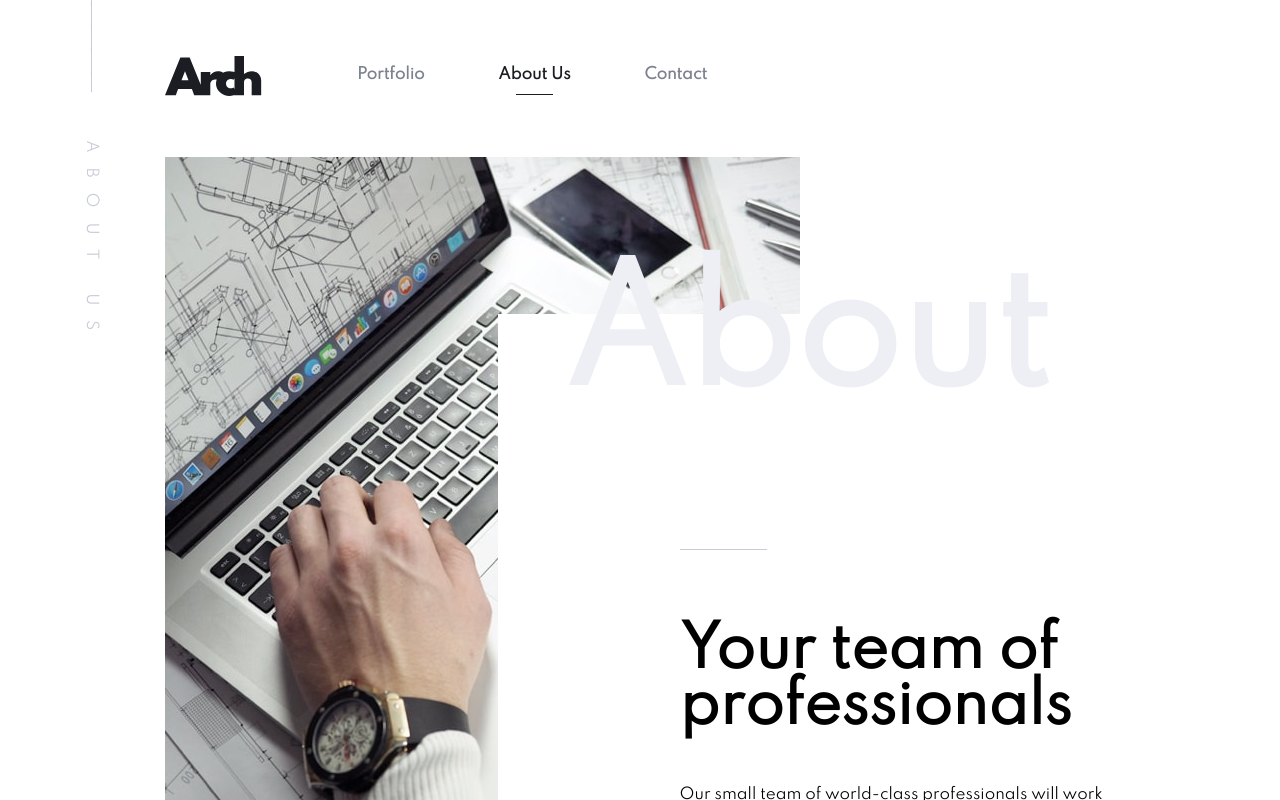
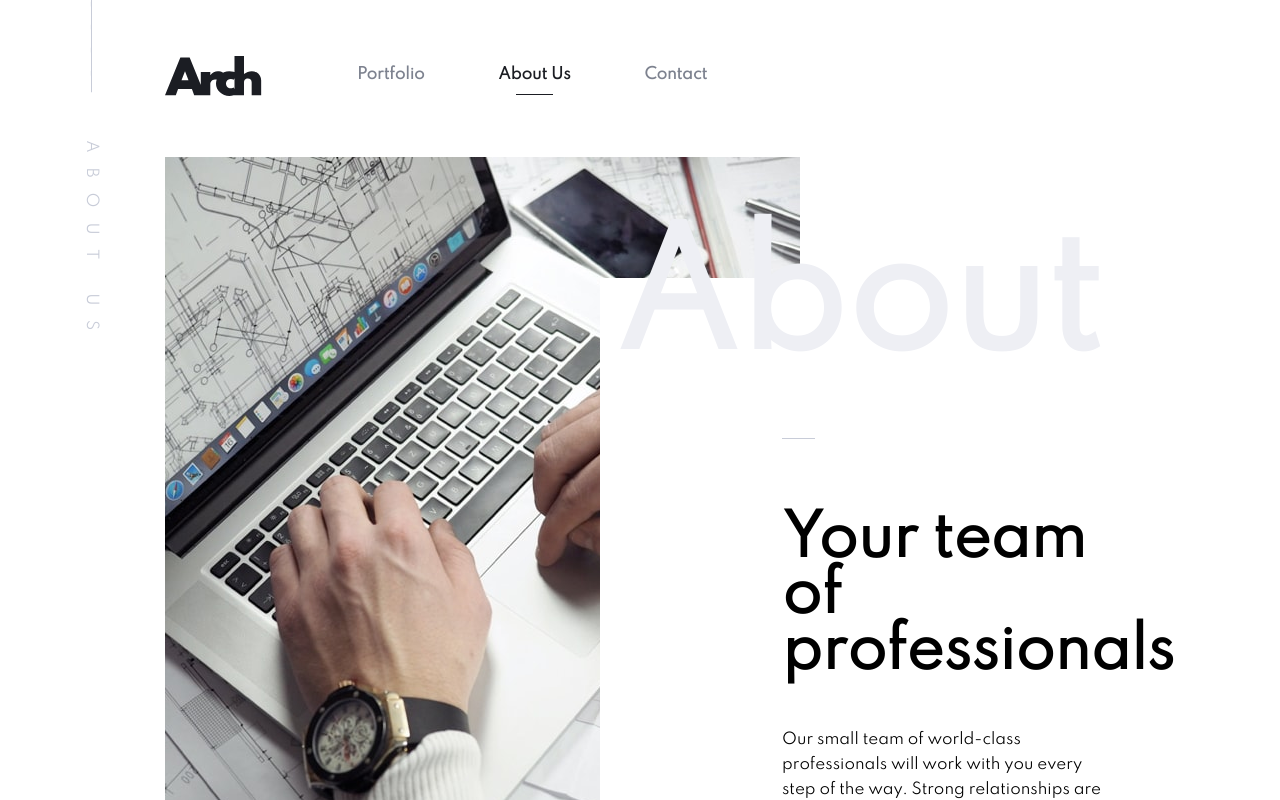
Before and after one commit to qb-rivkyb/arch-studio, a Next.js app: page /about in a window 1280 px wide. Shown: the top 800 px of the page. Built offline with nearby package versions, Linux system fonts and the light colour scheme.

Commit message:
changes to overlapping hero

```diff
--- a/components/OverlappingHero/index.jsx
+++ b/components/OverlappingHero/index.jsx
@@ -1,34 +1,47 @@
-import Image from "next/image";
 import { H2, LargeGreyText, P } from "../ui/textTypes";
 import * as s from "./overlappinghero.styl";
 
 export default function OverlappingHero({
-  imageUrl,
-  height,
-  width,
-  headerText,
+  imageName,
+  page,
   subHeaderText,
   paragraphText,
 }) {
   return (
     <div css={s.container}>
-      <div>
-        <Image src={imageUrl} height={height} width={width} />
-      </div>
+      <div
+        css={{
+          background: `url(/${page}/mobile/${imageName}) no-repeat`,
+          height: "240px",
+          "@media (min-width: 426px)": {
+            background: `url(/${page}/tablet/${imageName}) no-repeat`,
+            height: "720px",
+          },
+          "@media (min-width: 1024px)": {
+            background: `url(/${page}/desktop/${imageName}) no-repeat`,
+            height: "720px",
+          },
+        }}
+      ></div>
       <div css={s.mainTextContainer}>
         <LargeGreyText
           css={{
-            marginBottom: "-115px",
-            "@media (max-width: 1100px)": { marginBottom: "-65px" },
-            "@media (max-width: 600px) ": { display: "none" },
+            textTransform: "capitalize",
+            display: "none",
+            "@media (min-width: 768px) ": {
+              display: "block",
+              marginBottom: "-65px",
+            },
+            "@media (min-width: 1024px) ": {
+              marginBottom: "-115px",
+              // fontSize: "200px",
+            },
           }}
         >
-          {headerText}
+          {page}
         </LargeGreyText>
         <div css={s.subTextContainer}>
-          <H2 css={{ "@media (max-width: 600px) ": { fontSize: "40px" } }}>
-            {subHeaderText}
-          </H2>
+          <H2>{subHeaderText}</H2>
           <P css={{ margin: 0 }}>{paragraphText}</P>
         </div>
       </div>
--- a/components/OverlappingHero/overlappinghero.styl.js
+++ b/components/OverlappingHero/overlappinghero.styl.js
@@ -5,20 +5,24 @@ export const container = {
 };
 
 export const mainTextContainer = {
-  position: "absolute",
-  right: 0,
-  bottom: 0,
   textAlign: "center",
-  maxWidth: "65%",
-  "@media (max-width: 1100px)": { maxWidth: "90%" },
-  "@media (max-width: 600px) ": { position: "relative" },
+  maxWidth: "343px",
+  // paddingRight: "32px",
+  "@media (min-width: 768px)": {
+    maxWidth: "515px",
+    position: "absolute",
+    right: 0,
+    bottom: 0,
+  },
+  // "@media (max-width: 1024px)": { maxWidth: "90%" },
+  // "@media (max-width: 425px) ": { position: "relative" },
 };
 
 export const subTextContainer = {
   textAlign: "left",
   backgroundColor: "white",
-  paddingLeft: "182px",
-  paddingTop: "235px",
+  // paddingLeft: "182px",
+  // paddingTop: "235px",
   "&:before": {
     content: '""',
     borderTop: `1px solid ${colors.lightGrey}`,
@@ -26,15 +30,23 @@ export const subTextContainer = {
     marginBottom: "74px",
     width: "20%",
   },
-  "@media (max-width: 1100px)": {
-    paddingTop: "163px",
+  // "@media (max-width: 1024px)": {
+  //   paddingTop: "156px",
+  //   paddingLeft: "100px",
+  // },
+
+  "@media (min-width: 768px)": {
     paddingLeft: "59px",
+    paddingTop: "160px",
     "&:before": { width: "10%" },
   },
-  "@media (max-width: 600px) ": {
-    paddingTop: "70px",
+  "@media (max-width: 767px) ": {
     paddingLeft: "32px",
-    marginTop: "-35px",
+    paddingTop: "32px",
+    marginTop: "-32px",
     "&:before": { display: "none" },
   },
+  "@media (min-width: 1024px)": {
+    paddingLeft: "182px",
+  },
 };
--- a/pages/about.jsx
+++ b/pages/about.jsx
@@ -8,26 +8,13 @@ export default function AboutPage() {
   return (
     <Layout>
       <SideText>About Us</SideText>
-      <div css={{ "@media (max-width: 600px) ": { display: "none" } }}>
-        <OverlappingHero
-          imageUrl="/about/desktop/image-hero.jpg"
-          width="635px"
-          height="720px"
-          headerText="About"
-          subHeaderText="Your team of professionals"
-          paragraphText="Our small team of world-class professionals will work with you every step of the way. Strong relationships are at the core of everything we do. This extends to the relationship our projects have with their surroundings."
-        />
-      </div>
-      <div css={{ "@media (min-width: 600px) ": { display: "none" } }}>
-        <OverlappingHero
-          imageUrl="/about/mobile/image-hero.jpg"
-          width="375px"
-          height="240px"
-          headerText="About"
-          subHeaderText="Your team of professionals"
-          paragraphText="Our small team of world-class professionals will work with you every step of the way. Strong relationships are at the core of everything we do. This extends to the relationship our projects have with their surroundings."
-        />
-      </div>
+      <OverlappingHero
+        imageName="image-hero.jpg"
+        page="about"
+        subHeaderText="Your team of professionals"
+        paragraphText="Our small team of world-class professionals will work with you every step of the way. Strong relationships are at the core of everything we do. This extends to the relationship our projects have with their surroundings."
+      />
+
       <OurHeritage />
       <Leaders />
     </Layout>
```
Also changed, not shown: pages/contact.jsx (+2 -18 lines).
